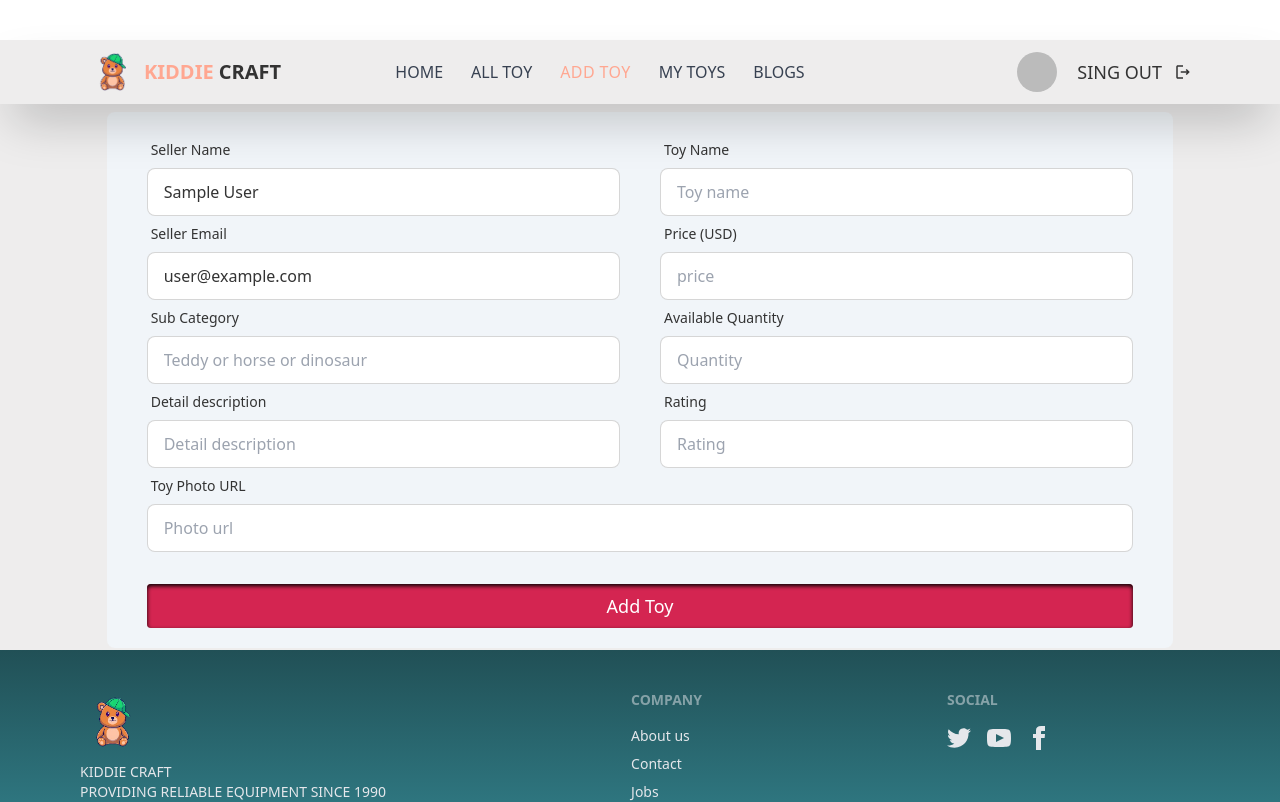
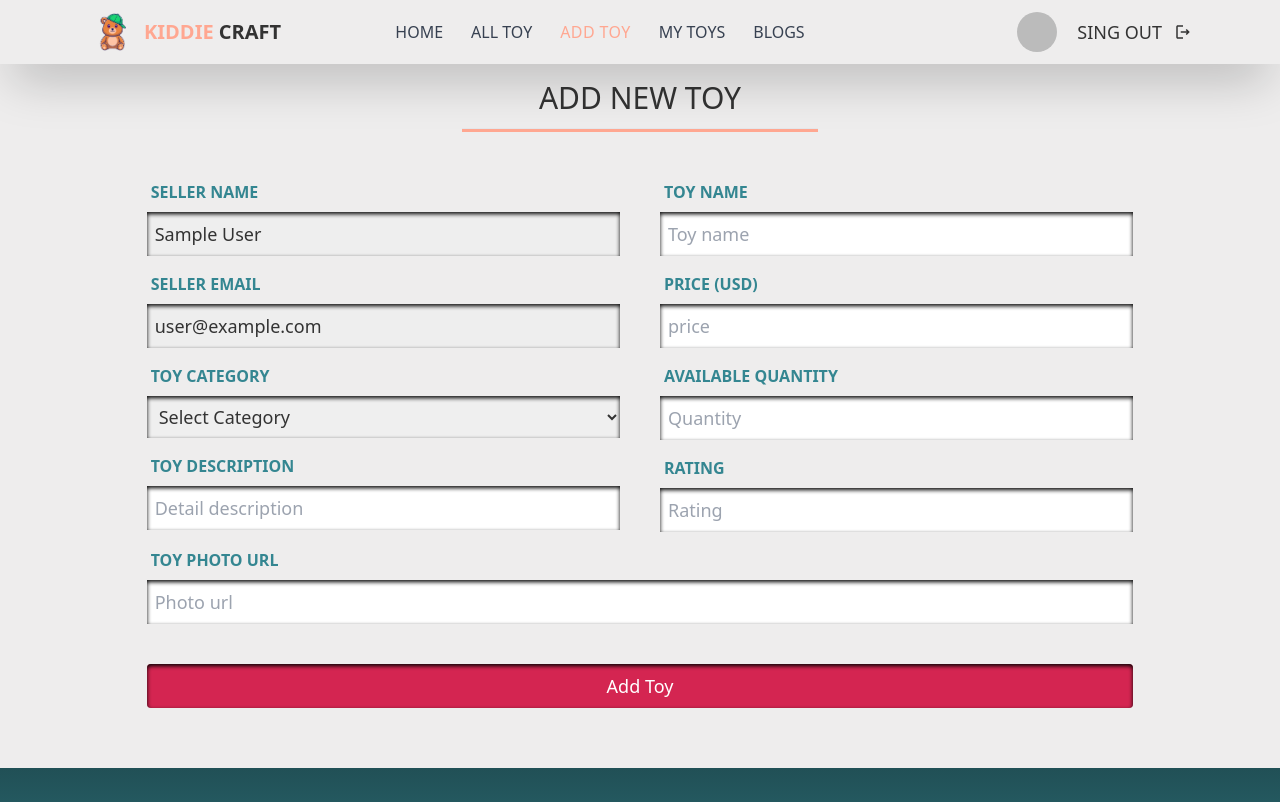
Before and after one commit to Sohel0Raza/zoo-zest-client, a React (Vite) app: page /addToy in a window 1280 px wide. Shown: the top 802 px of the page. Built offline with nearby package versions, Linux system fonts and the light colour scheme; no server answers; sample sign-in values are in the browser's storage.

Commit message:
change add toy style

```diff
--- a/src/components/AllToyCard.jsx
+++ b/src/components/AllToyCard.jsx
@@ -30,7 +30,7 @@ const AllToyCard = ({ product }) => {
                 <span className="text-gray-700 hover:scale-110">
                   <FaArrowRightLong />
                 </span>
-                <span className="absolute bottom-full left-1/2 transform -translate-x-1/2 mb-1 w-max px-2 py-1 bg-[#348691] text-white text-xs rounded opacity-0 group-hover:opacity-100 transition-opacity duration-300">
+                <span className="absolute bottom-full left-1/2 transform -translate-x-1/2 mb-1 w-max px-2 py-1 bg-[#f3f3f3] text-black text-xs opacity-0 group-hover:opacity-100 transition-opacity duration-300 border-[1px] border-black">
                   View Detail
                 </span>
               </div>
--- a/src/index.css
+++ b/src/index.css
@@ -17,3 +17,6 @@
   .btn-outlined{
     @apply transition duration-200  shadow-xl shadow-black md:mb-0  px-2 py-1 md:px-6 md:py-2 rounded text-white hover:bg-amber-400 hover:border-transparent border-2 border-[#0a0a0a]
   }
+  .my-input{
+    @apply p-2 shadow-inner shadow-black outline-none focus:bg-[#e0dede] text-lg mb-2
+  }
--- a/src/pages/addToy/AddToy.jsx
+++ b/src/pages/addToy/AddToy.jsx
@@ -5,7 +5,7 @@ import useTitle from "../../hooks/useTitle";
 
 const AddToy = () => {
   const { user } = useContext(AuthContext);
-  useTitle('AddToy')
+  useTitle("AddToy");
   const handleAddToy = (event) => {
     event.preventDefault();
     const form = event.target;
@@ -64,60 +64,66 @@ const AddToy = () => {
       });
   };
   return (
-    <div className="md:w-10/12 mx-auto my-10">
+    <div className="md:w-10/12 mx-auto pb-10 pt-20">
       <h2 className="font-thin text-center text-3xl">ADD NEW TOY</h2>
       <hr className="h-1 mb-5 mt-3 w-2/6 bg-[#ffa791] mx-auto" />
-      <form
-        onSubmit={handleAddToy}
-        className=" bg-slate-100 p-2 md:p-5 rounded-lg"
-      >
+      <form onSubmit={handleAddToy} className=" p-2 md:p-5">
         <div className="md:flex">
           <div className="md:w-1/2 px-5">
             <div className="form-control">
               <label className="label">
-                <span className="label-text">Seller Name</span>
+                <span className="label-text font-semibold text-base text-[#348691] uppercase">
+                  Seller Name
+                </span>
               </label>
               <input
                 type="text"
                 name="sellerName"
-                defaultValue={user?.displayName}
-                className="input input-bordered"
+                value={user?.displayName}
+                disabled
+                className="my-input"
                 required
               />
             </div>
             <div className="form-control">
               <label className="label">
-                <span className="label-text">Seller Email</span>
+                <span className="label-text font-semibold text-base text-[#348691] uppercase">
+                  Seller Email
+                </span>
               </label>
               <input
                 type="text"
                 name="email"
-                defaultValue={user?.email}
-                className="input input-bordered"
+                value={user?.email}
+                disabled
+                className="my-input"
                 required
               />
             </div>
             <div className="form-control">
               <label className="label">
-                <span className="label-text">Sub Category</span>
+                <span className="label-text font-semibold text-base text-[#348691] uppercase">
+                  Toy Category
+                </span>
               </label>
-              <input
-                type="text"
-                name="category"
-                placeholder="Teddy or horse or dinosaur"
-                className="input input-bordered"
-                required
-              />
+              <select className="my-input" name="category" required >
+                <option value="" disabled selected>Select Category</option>
+                <option value="teddy">Teddy</option>
+                <option value="horse">Horse</option>
+                <option value="dinosaur">Dinosaur</option>
+              </select>
             </div>
             <div className="form-control">
               <label className="label">
-                <span className="label-text">Detail description</span>
+                <span className="label-text font-semibold text-base text-[#348691] uppercase">
+                  Toy description
+                </span>
               </label>
               <input
                 type="text"
                 name="description"
                 placeholder="Detail description"
-                className="input input-bordered"
+                className="my-input"
                 required
               />
             </div>
@@ -125,49 +131,57 @@ const AddToy = () => {
           <div className="md:w-1/2 px-5">
             <div className="form-control">
               <label className="label">
-                <span className="label-text">Toy Name</span>
+                <span className="label-text font-semibold text-base text-[#348691] uppercase">
+                  Toy Name
+                </span>
               </label>
               <input
                 type="text"
                 name="toyName"
                 placeholder="Toy name"
-                className="input input-bordered"
+                className="my-input"
                 required
               />
             </div>
             <div className="form-control">
               <label className="label">
-                <span className="label-text">Price (USD)</span>
+                <span className="label-text font-semibold text-base text-[#348691] uppercase">
+                  Price (USD)
+                </span>
               </label>
               <input
                 type="text"
                 name="price"
                 placeholder="price"
-                className="input input-bordered"
+                className="my-input"
                 required
               />
             </div>
             <div className="form-control">
               <label className="label">
-                <span className="label-text">Available Quantity</span>
+                <span className="label-text font-semibold text-base text-[#348691] uppercase">
+                  Available Quantity
+                </span>
               </label>
               <input
                 type="text"
                 name="quantity"
                 placeholder="Quantity"
-                className="input input-bordered"
+                className="my-input"
                 required
               />
             </div>
             <div className="form-control">
               <label className="label">
-                <span className="label-text">Rating</span>
+                <span className="label-text font-semibold text-base text-[#348691] uppercase">
+                  Rating
+                </span>
               </label>
               <input
                 type="text"
                 name="rating"
                 placeholder="Rating"
-                className="input input-bordered"
+                className="my-input"
                 required
               />
             </div>
@@ -175,22 +189,20 @@ const AddToy = () => {
         </div>
         <div className="form-control px-5">
           <label className="label">
-            <span className="label-text">Toy Photo URL</span>
+            <span className="label-text font-semibold text-base text-[#348691] uppercase">
+              Toy Photo URL
+            </span>
           </label>
           <input
             type="text"
             name="photo"
             placeholder="Photo url"
-            className="input input-bordered"
+            className="my-input"
             required
           />
         </div>
         <div className="form-control px-5 mt-8">
-          <input
-            type="submit"
-            value="Add Toy"
-            className="btn-primary w-full"
-          />
+          <input type="submit" value="Add Toy" className="btn-primary w-full" />
         </div>
       </form>
     </div>
--- a/src/pages/allToy/AllToy.jsx
+++ b/src/pages/allToy/AllToy.jsx
@@ -1,13 +1,15 @@
-import { useContext } from "react";
+import { useContext, useEffect } from "react";
 import { Link, useLoaderData } from "react-router-dom";
 import { AuthContext } from "../../providers/Authprovider";
 import useTitle from "../../hooks/useTitle";
 import AllToyCard from "../../components/AllToyCard";
 
 const AllToy = () => {
+  useEffect(()=>{
+    window.scrollTo(0,0)
+  },[])
   const { user } = useContext(AuthContext);
   const allToy = useLoaderData();
-  console.log("✌️allToy --->", allToy);
   useTitle("AllToy");
   return (
     <div className="md:w-10/12 mx-auto py-20 px-5 md:px-0">
--- a/src/pages/allToy/Toy.jsx
+++ b/src/pages/allToy/Toy.jsx
@@ -20,7 +20,7 @@ const Toy = () => {
           <img
             className="shadow-sm mx-auto rounded-xl"
             src={photo}
-            alt="Movie"
+            alt=""
           />
           <h2 className="font-bold pt-3">{toyName}</h2>
           <h2 className="font-semibold py-1 text-red-500">Price: ${price}</h2>
--- a/src/routes/PrivateRoute.jsx
+++ b/src/routes/PrivateRoute.jsx
@@ -6,7 +6,7 @@ const PrivateRoute = ({children}) => {
     const {user, loading} = useContext(AuthContext)
     const location = useLocation()
     if(loading){
-        return <div className="text-center md:mt-40"><progress className="progress w-56"></progress></div>
+        return <div className="text-center md:pt-40"><progress className="progress w-56"></progress></div>
     }
     if(user){
         return children;
```
